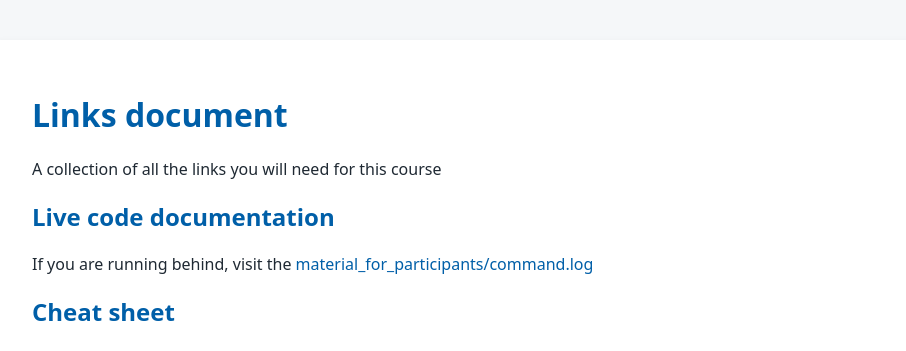
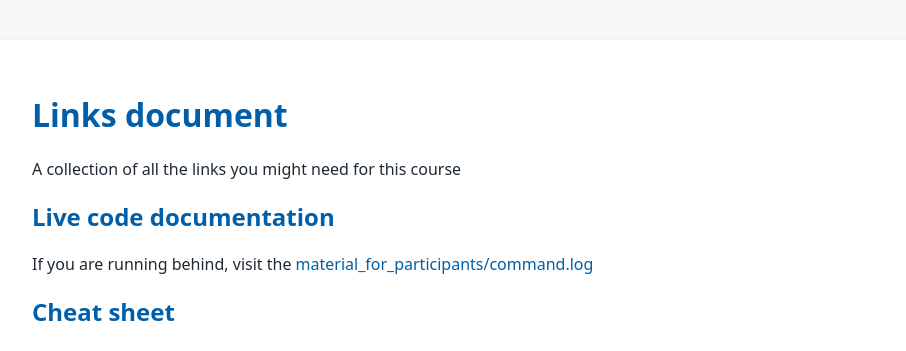
Before and after one commit to tu-delft-library/introduction_to_version_control_with_git, a Jekyll site: the page built from material_for_participants/links.md, in a window 1280 px wide. Shown: the top 351 px of the page, without its empty margins (108-1014 px from the left). Built offline with Jekyll 4.4.1, drawn with Linux system fonts in a browser that asks for light colours; our own code applies the rules of GitHub Pages for plain Markdown files.

Commit message:
Update links

```diff
--- a/material_for_participants/links.md
+++ b/material_for_participants/links.md
@@ -1,18 +1,15 @@
 
 # Links document
-A collection of all the links you will need for this course
+A collection of all the links you might need for this course
 
 ## Live code documentation
 If you are running behind, visit the [material_for_participants/command.log](command.log)
 
-
 ## Cheat sheet
-
-Summary of the commands covered in this course [material_for_participants/introduction_to_git_cheat_sheet.pdf](https://github.com/tu-delft-library/introduction_to_version_control_with_git/blob/2026-03-11/material_for_participants/introduction_to_git_cheat_sheet.pdf)
+Summary of the commands covered in this course [material_for_participants/introduction_to_git_cheat_sheet.pdf](introduction_to_git_cheat_sheet.pdf)
 
 
 ## Other resources
-
 - [Link for DCC guides](https://tu-delft-dcc.github.io/docs/software/fair_software/fair.html)
 - [TU Delft FAIR software checklist](https://tu-delft-dcc.github.io/docs/software/fair_software/checklist.html)
 - [TU Delft License guidelines](https://zenodo.org/records/4629635)
```
